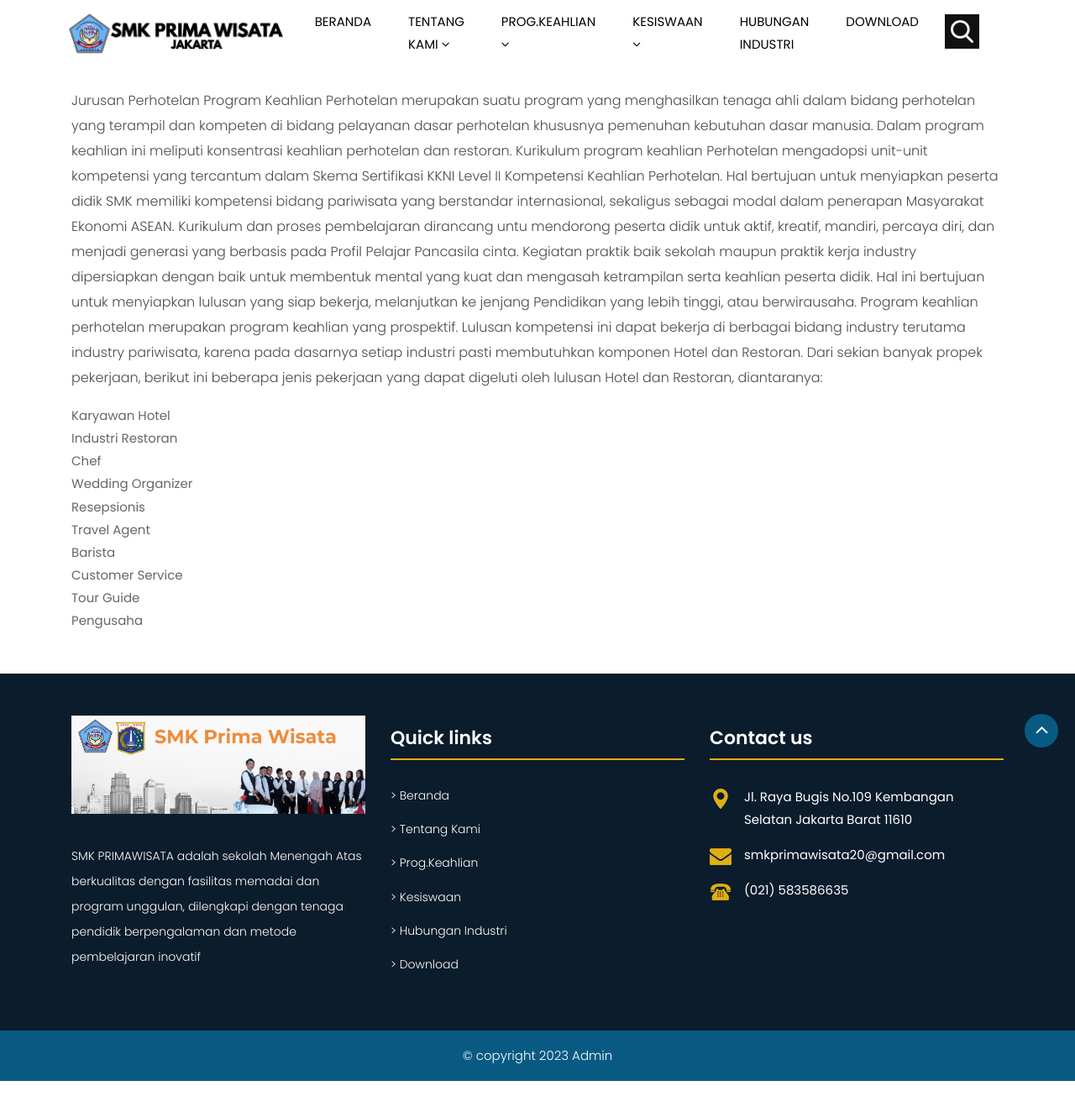
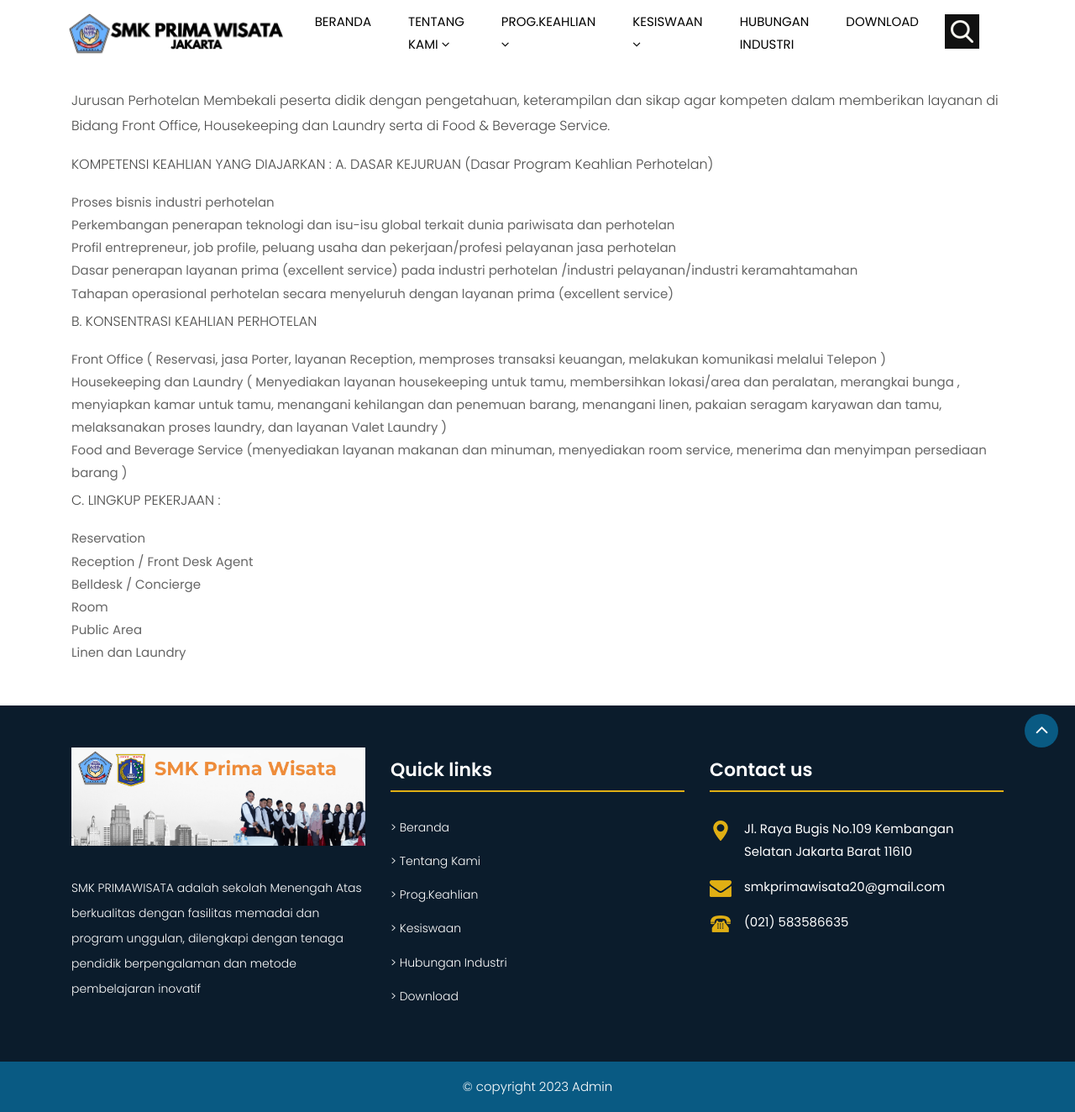
Before and after one commit to yokowasis/website-smkprimawisata.sch.id, a Jekyll site: the page built from pages/perhotelan.md, in a window 1280 px wide. Shown: the whole page at 84% size. Built offline with Jekyll 4.4.1, drawn with Linux system fonts in a browser that asks for light colours; before the commit the page ends 1287 px from its top, so only the background shows below that.

Commit message:
Update perhotelan.md

```diff
--- a/pages/perhotelan.md
+++ b/pages/perhotelan.md
@@ -3,23 +3,25 @@
 ---
 
 Jurusan Perhotelan
-Program Keahlian Perhotelan merupakan suatu program yang menghasilkan tenaga ahli dalam bidang perhotelan yang terampil dan kompeten di bidang pelayanan dasar
-perhotelan khususnya pemenuhan kebutuhan dasar manusia. Dalam program keahlian ini meliputi konsentrasi keahlian perhotelan dan restoran. Kurikulum program keahlian
-Perhotelan mengadopsi unit-unit kompetensi yang tercantum dalam Skema Sertifikasi KKNI Level II Kompetensi Keahlian Perhotelan. Hal bertujuan untuk menyiapkan peserta
-didik SMK memiliki kompetensi bidang pariwisata yang berstandar internasional, sekaligus sebagai modal dalam penerapan Masyarakat Ekonomi ASEAN.
-Kurikulum dan proses pembelajaran dirancang untu mendorong peserta didik untuk aktif, kreatif, mandiri, percaya diri, dan menjadi generasi yang berbasis pada Profil
-Pelajar Pancasila cinta. Kegiatan praktik baik sekolah maupun praktik kerja industry dipersiapkan dengan baik untuk membentuk mental yang kuat dan mengasah ketrampilan
-serta keahlian peserta didik. Hal ini bertujuan untuk menyiapkan lulusan yang siap bekerja, melanjutkan ke jenjang Pendidikan yang lebih tinggi, atau berwirausaha.
-Program keahlian perhotelan merupakan program keahlian yang prospektif. Lulusan kompetensi ini dapat bekerja di berbagai bidang industry terutama industry pariwisata,
-karena pada dasarnya setiap industri pasti membutuhkan komponen Hotel dan Restoran. Dari sekian banyak propek pekerjaan, berikut ini beberapa jenis pekerjaan yang
-dapat digeluti oleh lulusan Hotel dan Restoran, diantaranya:
-1. Karyawan Hotel
-2. Industri Restoran
-3. Chef
-4. Wedding Organizer
-5. Resepsionis
-6. Travel Agent
-7. Barista
-8. Customer Service
-9. Tour Guide
-10. Pengusaha
+Membekali peserta didik dengan pengetahuan, keterampilan dan sikap agar kompeten dalam memberikan layanan di Bidang Front Office, Housekeeping dan Laundry serta di Food & Beverage Service.
+
+KOMPETENSI KEAHLIAN YANG DIAJARKAN :
+A. DASAR KEJURUAN (Dasar Program Keahlian Perhotelan)
+1.	Proses bisnis industri perhotelan
+2.	Perkembangan penerapan teknologi dan isu-isu global terkait dunia pariwisata dan perhotelan
+3.	Profil entrepreneur, job profile, peluang usaha dan pekerjaan/profesi pelayanan jasa perhotelan
+4.	Dasar penerapan layanan prima (excellent service) pada industri perhotelan /industri pelayanan/industri keramahtamahan
+5.	Tahapan operasional perhotelan secara menyeluruh dengan layanan prima (excellent service)
+
+B. KONSENTRASI KEAHLIAN PERHOTELAN
+1.	Front Office ( Reservasi, jasa Porter, layanan  Reception, memproses transaksi keuangan, melakukan komunikasi melalui Telepon )
+2.	Housekeeping dan Laundry ( Menyediakan layanan housekeeping untuk tamu, membersihkan lokasi/area dan peralatan,  merangkai bunga , menyiapkan kamar untuk tamu, menangani kehilangan dan penemuan barang, menangani linen, pakaian seragam karyawan dan tamu, melaksanakan proses laundry, dan layanan Valet Laundry )
+3.	Food and Beverage Service (menyediakan layanan makanan dan minuman, menyediakan room service, menerima dan menyimpan persediaan barang )
+
+C. LINGKUP PEKERJAAN :
+1.	Reservation
+2.	Reception / Front Desk Agent
+3.	Belldesk / Concierge
+4.	Room
+5.	Public Area
+6.	Linen dan Laundry
```
